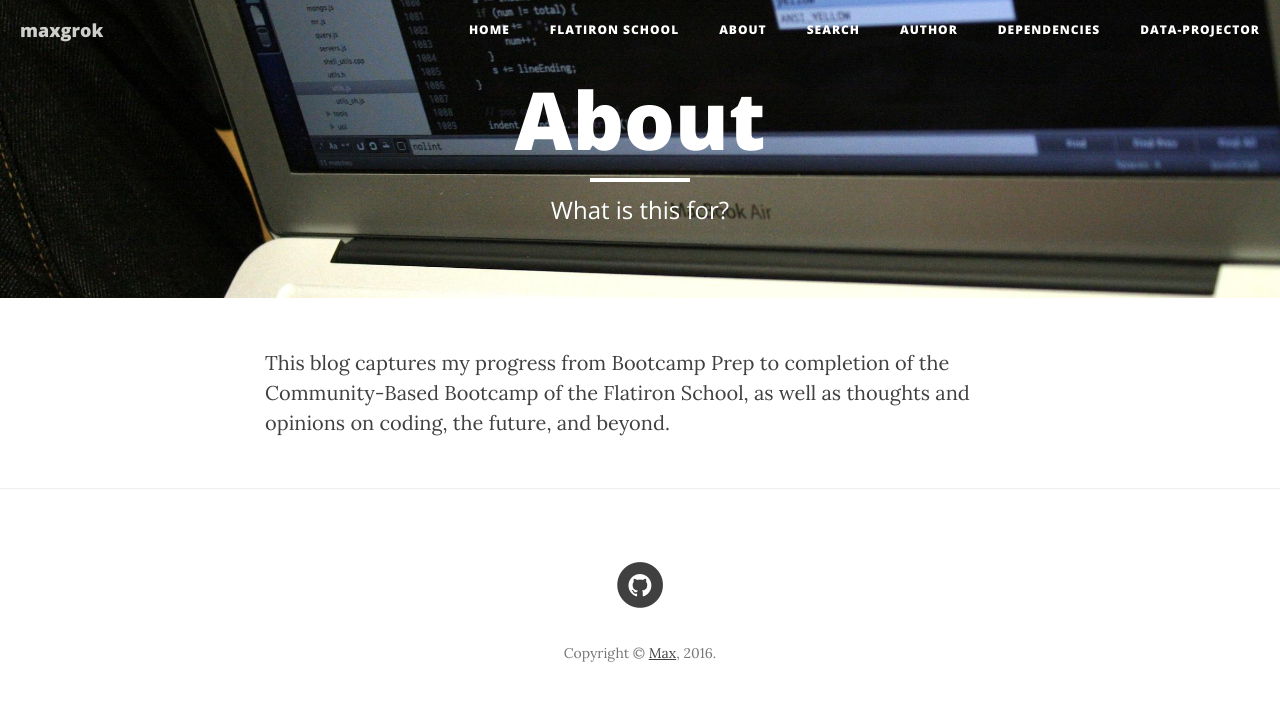
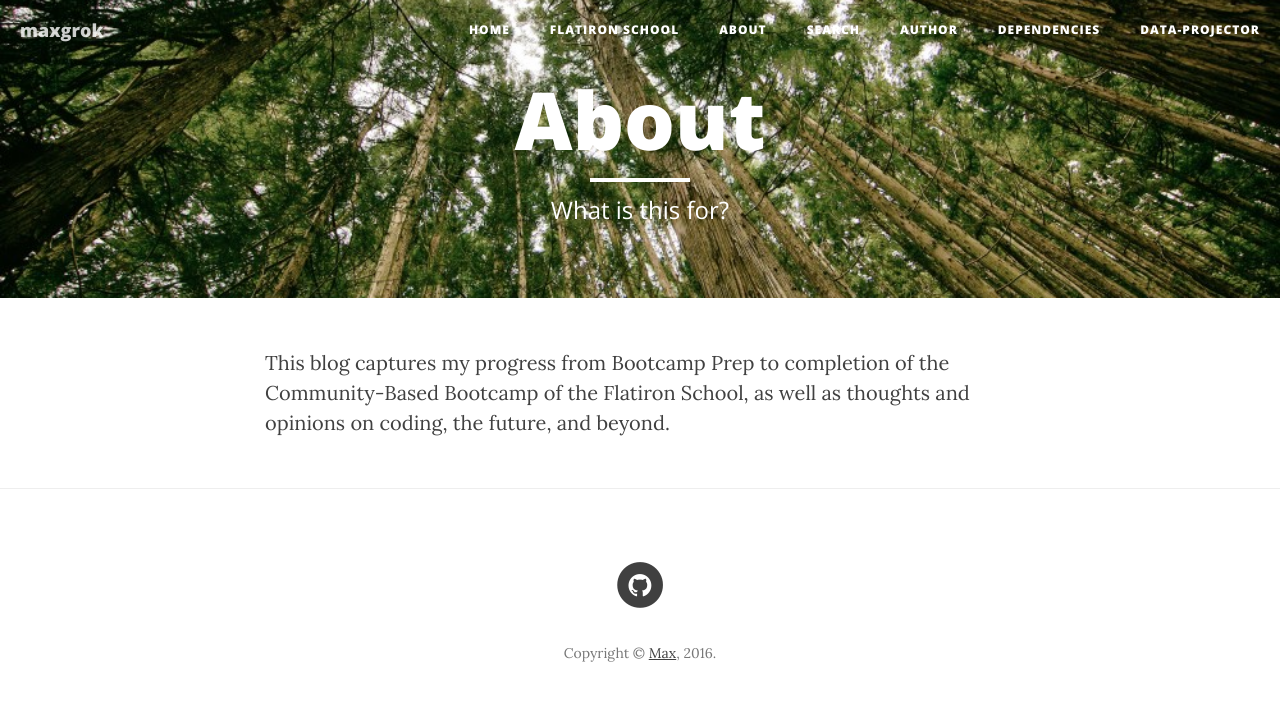
Before and after one commit to maxgrok/maxgrok.github.io_oldversion, a Jekyll site: the page built from about.md, in a window 1280 px wide. Shown: the top 701 px of the page. Built offline with Jekyll 4.4.1, drawn with Linux system fonts in a browser that asks for light colours; nearby versions of some CDN libraries.

Commit message:
Editing general

```diff
--- a/about.md
+++ b/about.md
@@ -2,7 +2,7 @@
 layout: page
 title: "About"
 description: "What is this for?"
-header-img: "img/student_coding.jpeg"
+header-img: "img/forrest.jpeg"
 ---
 
 This blog captures my progress from Bootcamp Prep to completion of the Community-Based Bootcamp of the Flatiron School, as well as thoughts and opinions on coding, the future, and beyond.
```
Also changed, not shown: README.md.
